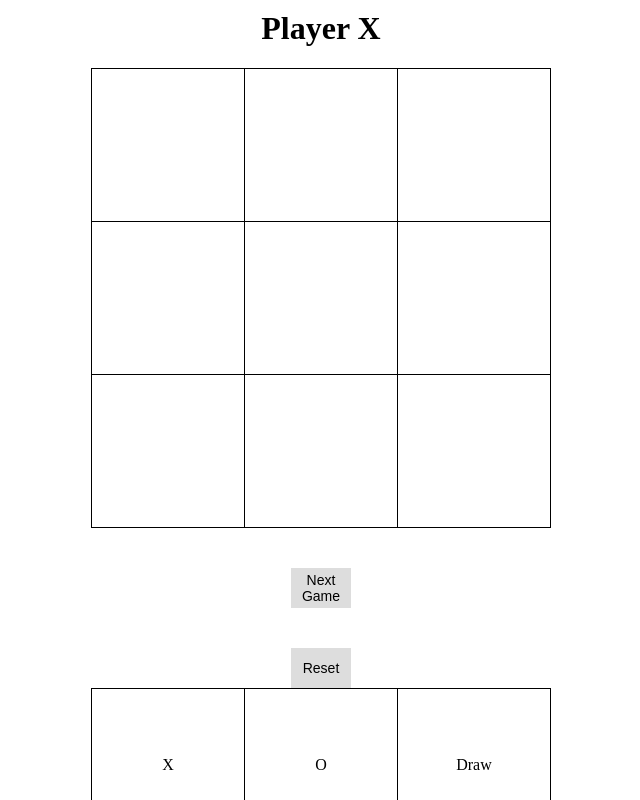
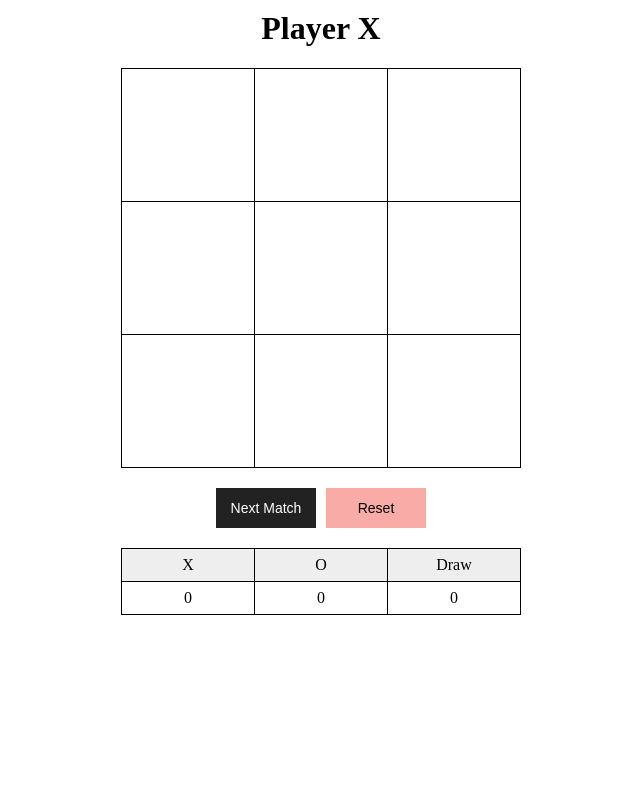
Before and after one commit to vritant24/TicTacToe, a React (Create React App) app: page / in a window 1280 px wide. Shown: the top 800 px of the page, without its empty margins (327-967 px from the left). Built offline with nearby package versions, Linux system fonts and the light colour scheme.

Commit message:
styled buttons

```diff
--- a/src/App.css
+++ b/src/App.css
@@ -24,24 +24,45 @@ h1 {
 
 td {
   border: 1px solid black;
-  width: 150px;
-  height: 150px;
+  width: 130px;
+  height: 130px;
   text-align: center;
 }
 
+.buttons {
+  height: 40px;
+  width: 220px;
+  margin: 20px auto;
+}
 button {
   cursor: pointer;
-  display: block;
-  background: #ddd;
   height: 40px;
-  width: 60px;
+  width: 100px;
   font-size: 14px;
   border: none;
-  margin: 40px auto 0;
+  margin: 0 5px;
 }
 
 button:hover {
   border: 2px solid #ccc;
+}
+
+.black-bg {
+  background: #222222;
+  color: white;
+}
+
+.red-bg {
+  background: #f9aba7;
+  color: black;
+}
+
+.Tally td {
+  height: 30px;
+}
+
+.grey-bg {
+  background: #eee;
 }
 
 @media (max-width: 500px) {
--- a/src/components/Grid.jsx
+++ b/src/components/Grid.jsx
@@ -153,8 +153,10 @@ export default class Grid extends Component {
             {cells()}
           </tbody>
         </table>
-        <button onClick={this.newGame.bind(this)}>Next Game</button>
-        <button onClick={this.reset.bind(this)}>Reset</button>
+        <div className="buttons">
+          <button className = "black-bg" onClick={this.newGame.bind(this)}>Next Match</button>
+          <button className = "red-bg" onClick={this.reset.bind(this)}>Reset</button>
+        </div>
         <Tally tallyX={this.state.tallyX} tallyO={this.state.tallyO} tallyDraw={this.state.tallyDraw} />
       </div>
     );
--- a/src/components/Tally.jsx
+++ b/src/components/Tally.jsx
@@ -19,8 +19,8 @@ export default class Grid extends Component {
   render() {
     return (
       <table className="Grid">
-        <tbody>
-          <tr>
+        <tbody className="Tally">
+          <tr className="grey-bg">
             <td> X </td><td> O </td><td> Draw </td>
           </tr>
           <tr>
```
